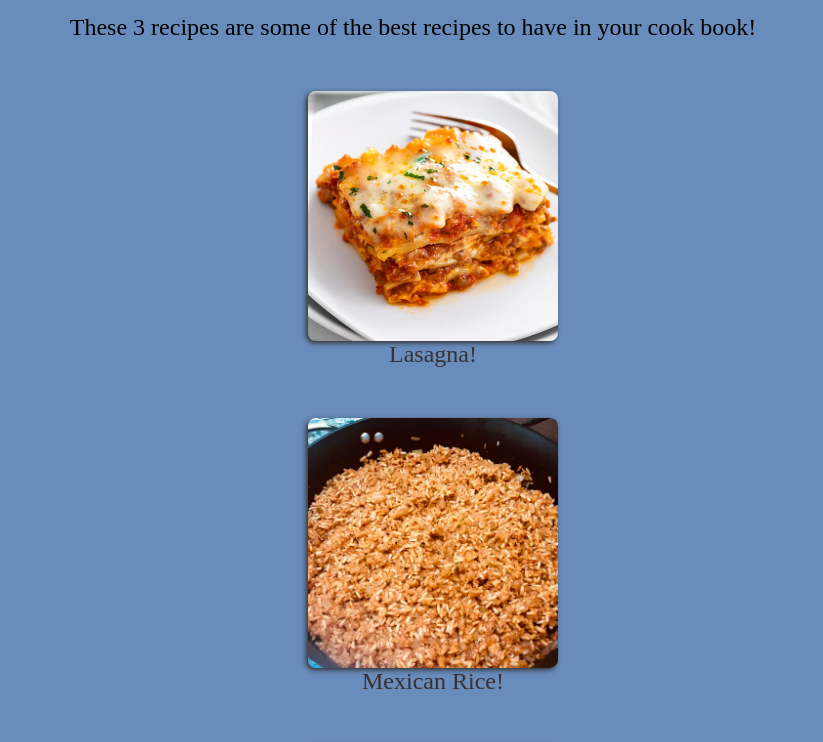
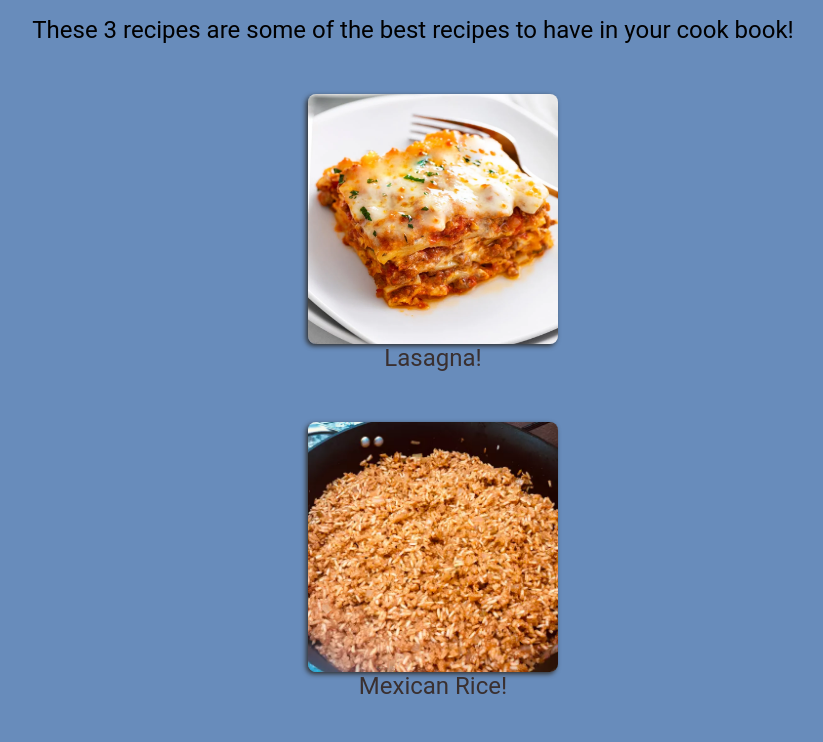
Before and after one commit to Dubonk/odin-recipes2, a plain HTML site: page index.html in a window 1280 px wide. Shown: the part 105-847 px from the top of the page, without its empty margins (227-1050 px from the left). Drawn offline with Linux system fonts and the light colour scheme.

Commit message:
added fonts Roboto, sans serif

```diff
--- a/styles/lasagna.css
+++ b/styles/lasagna.css
@@ -2,6 +2,7 @@ body {
     text-align: center;
     background-color: rgb(192, 166, 118);
     color: rgb(51, 59, 63);
+    font-family: 'Roboto', sans-serif;
 }
 ul {
     display: inline-block;
--- a/styles/mexicanRice.css
+++ b/styles/mexicanRice.css
@@ -2,6 +2,7 @@ body {
     text-align: center;
     background-color: rgb(241, 177, 104);
     color: rgb(138, 10, 80);
+    font-family: 'Roboto', sans-serif;
 }
 
 ul {
--- a/styles/style.css
+++ b/styles/style.css
@@ -2,6 +2,7 @@ body {
     text-align: center;
     font-size: x-large;
     background-color: rgb(104, 140, 187);
+    font-family: 'Roboto', sans-serif;
 }
 
 ul {
--- a/styles/tamales.css
+++ b/styles/tamales.css
@@ -2,6 +2,7 @@ body {
     text-align: center;
     background-color: rgb(206, 177, 124);
     color: rgb(51, 59, 63);
+    font-family: 'Roboto', sans-serif;
 }
 ul {
     display: inline-block;
```
